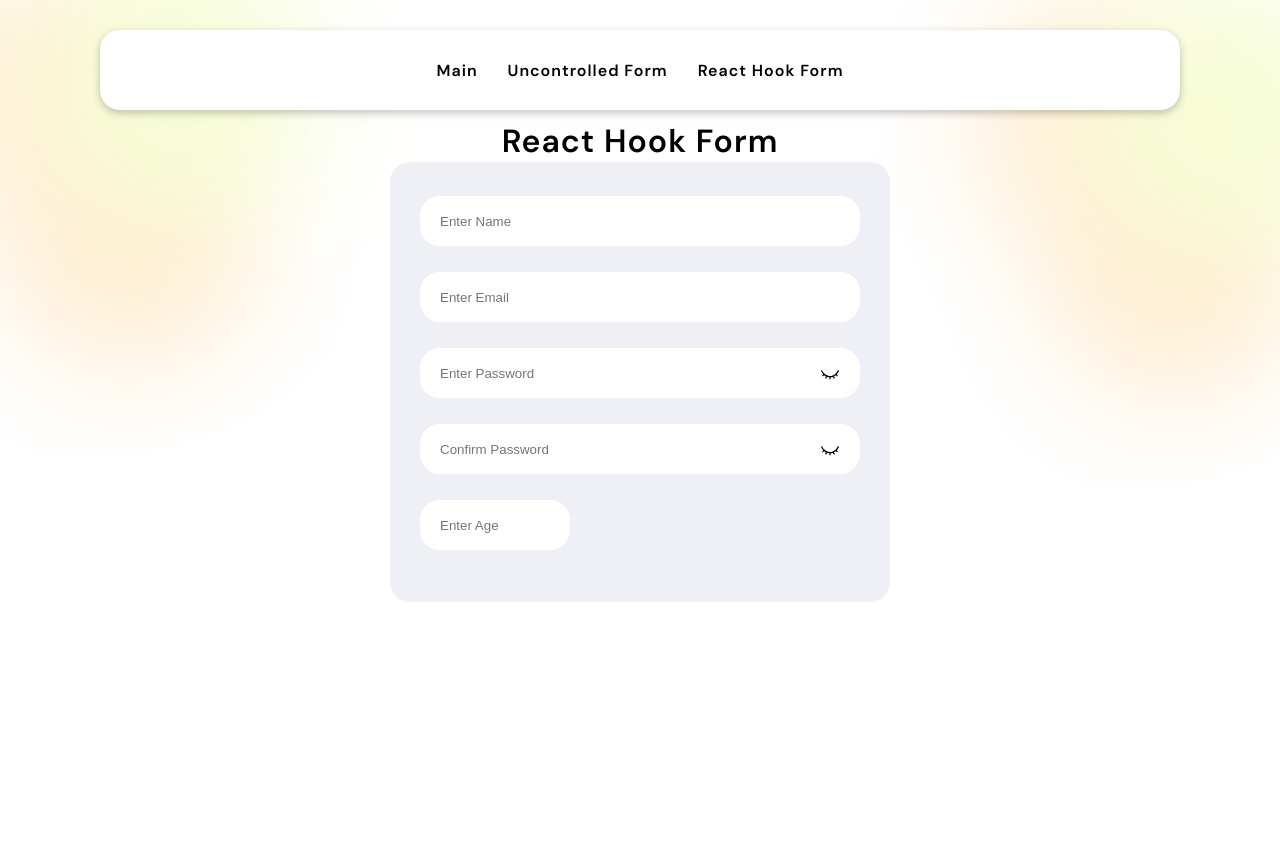
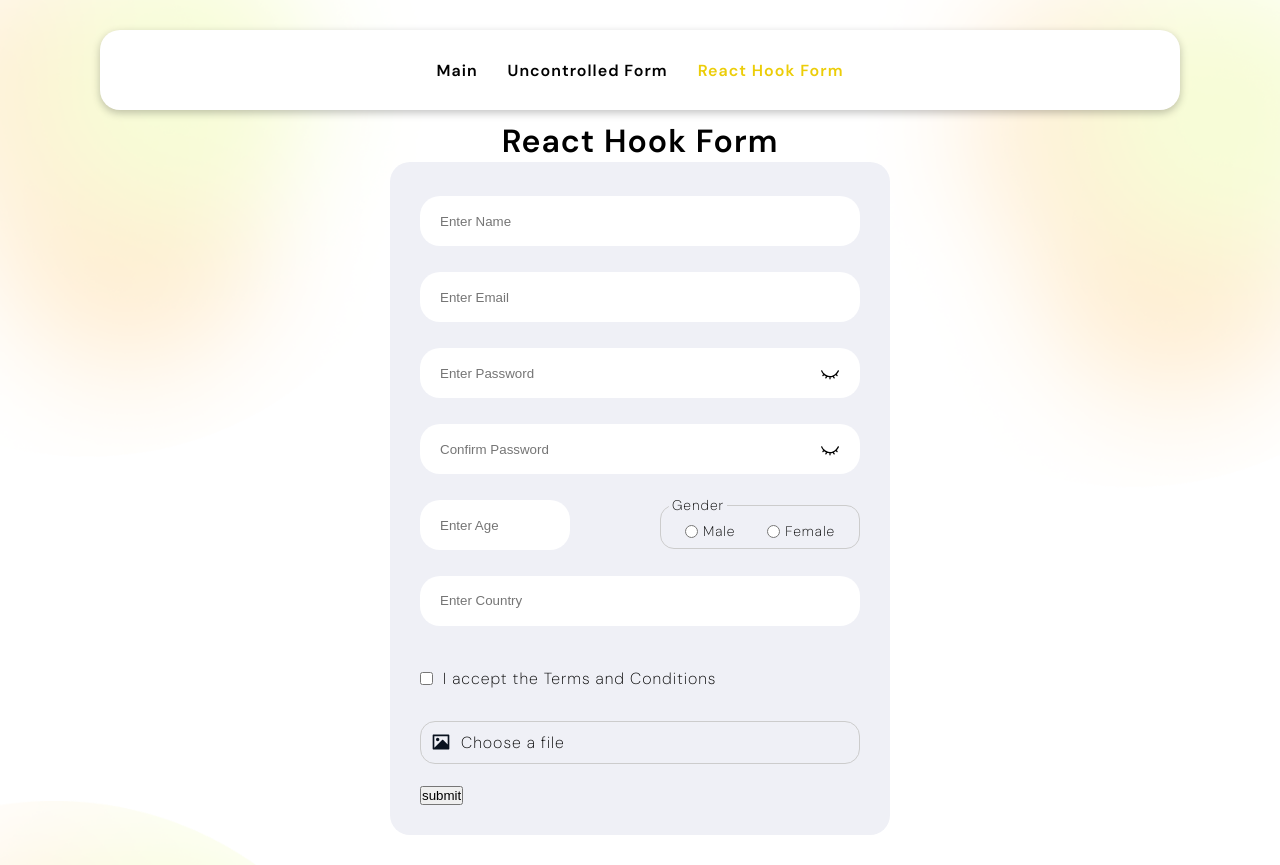
Before and after one commit to ValeriyaGlx/RS-React-Course, a React (Vite) app: page /react-hook-form in a window 1280 px wide. Before the commit the page ends 800 px from the top, so only its background shows below. Built offline with nearby package versions, Linux system fonts and the light colour scheme.

Commit message:
feat: implement redirect and show filled form on the main page

```diff
--- a/src/components/App/App.tsx
+++ b/src/components/App/App.tsx
@@ -10,7 +10,6 @@ const router = createBrowserRouter([
   {
     path: '/',
     element: <Layout />,
-    // errorElement: ,
     children: [
       {
         path: '',
--- /dev/null
+++ b/src/components/pages/MainPage/MainPage.module.css
@@ -0,0 +1,6 @@
+.container {
+  width: 100%;
+  margin-top: 40px;
+  display: flex;
+  justify-content: space-around;
+}
--- a/src/components/pages/MainPage/MainPage.tsx
+++ b/src/components/pages/MainPage/MainPage.tsx
@@ -1,20 +1,38 @@
 import FilledForm from '../../widgets/FilledForm/FilledForm';
 import { useAppSelector } from '../../App/store/hooks';
 
+import styles from './MainPage.module.css';
+
 const MainPage = () => {
-  const uncontrolledForms = useAppSelector(
-    (state) => state.MainPageSlice.uncontrolledForms
+  const { uncontrolledForms, reactHookForms } = useAppSelector(
+    (state) => state.MainPageSlice
   );
 
   return (
     <>
       <h1>Main Page</h1>
-      <section>
-        <h3>Uncontrolled Forms:</h3>
-        {uncontrolledForms.map((form, index) => (
-          <FilledForm key={Math.random()} form={form} index={index} />
-        ))}
-      </section>
+      <div className={styles.container}>
+        <section>
+          {uncontrolledForms.map((form, index) => (
+            <FilledForm
+              key={Math.random()}
+              form={form}
+              index={index}
+              type="Uncontrolled"
+            />
+          ))}
+        </section>
+        <section>
+          {reactHookForms.map((form, index) => (
+            <FilledForm
+              key={Math.random()}
+              form={form}
+              index={index}
+              type="React Hook"
+            />
+          ))}
+        </section>
+      </div>
     </>
   );
 };
--- a/src/components/widgets/FilledForm/FilledForm.tsx
+++ b/src/components/widgets/FilledForm/FilledForm.tsx
@@ -1,6 +1,6 @@
 import { FC, useEffect, useState } from 'react';
 
-import { fillFormState } from '../../../types/types';
+import { fillFormState, ImageInfoType } from '../../../types/types';
 
 import styles from './FilledForm.module.css';
 import fromTheCapitalLetter from './utils/FromTheCapitalLetter';
@@ -8,9 +8,10 @@ import fromTheCapitalLetter from './utils/FromTheCapitalLetter';
 type FilledFormType = {
   form: fillFormState;
   index: number;
+  type: string;
 };
 
-const FilledForm: FC<FilledFormType> = ({ form, index }) => {
+const FilledForm: FC<FilledFormType> = ({ form, index, type }) => {
   const [fillForm, setFillForm] = useState(form);
 
   useEffect(() => setFillForm(form), []);
@@ -25,8 +26,14 @@ const FilledForm: FC<FilledFormType> = ({ form, index }) => {
 
   return (
     <form className={styles.form}>
-      <h3 className={styles.inner}>Form #{index + 1}</h3>
-      <img className={styles.image} src={image.base64 ?? ''} alt="uploaded" />
+      <h3 className={styles.inner}>
+        {type} Form #{index + 1}
+      </h3>
+      <img
+        className={styles.image}
+        src={(image as ImageInfoType).base64 ?? (image as string) ?? ''}
+        alt="uploaded"
+      />
       {formArray.map(
         (property) =>
           !notMappedValues.includes(property.key) && (
--- a/src/components/widgets/Header/Header.module.css
+++ b/src/components/widgets/Header/Header.module.css
@@ -11,3 +11,11 @@
   box-shadow: rgba(0, 0, 0, 0.24) 0px 3px 8px;
   border-radius: 20px;
 }
+
+.active {
+  color: #eccd08;
+}
+
+a:hover {
+  color: #fcda05;
+}
--- a/src/components/widgets/Header/Header.tsx
+++ b/src/components/widgets/Header/Header.tsx
@@ -1,13 +1,31 @@
-import { Link } from 'react-router-dom';
+import { Link, useLocation } from 'react-router-dom';
 
 import styles from './Header.module.css';
 
 const Header = () => {
+  const location = useLocation();
+
   return (
     <header className={styles.header}>
-      <Link to="/">Main</Link>
-      <Link to="/uncontrolled-form">Uncontrolled Form</Link>
-      <Link to="/react-hook-form">React Hook Form</Link>
+      <Link to="/" className={location.pathname === '/' ? styles.active : ''}>
+        Main
+      </Link>
+      <Link
+        to="/uncontrolled-form"
+        className={
+          location.pathname === '/uncontrolled-form' ? styles.active : ''
+        }
+      >
+        Uncontrolled Form
+      </Link>
+      <Link
+        to="/react-hook-form"
+        className={
+          location.pathname === '/react-hook-form' ? styles.active : ''
+        }
+      >
+        React Hook Form
+      </Link>
     </header>
   );
 };
--- a/src/components/widgets/ReactHookFormWidget/ReactHookFormWidget.tsx
+++ b/src/components/widgets/ReactHookFormWidget/ReactHookFormWidget.tsx
@@ -1,21 +1,45 @@
 import { useForm, UseFormRegister } from 'react-hook-form';
 import { yupResolver } from '@hookform/resolvers/yup';
+import { ChangeEvent, useState } from 'react';
+import { useNavigate } from 'react-router-dom';
 
 import { INPUT_TYPES } from '../../shared/constants/constants';
 import ValidationInput from '../../shared/UI/ValidationInput/ValidationInput';
+import GenderFieldset from '../../shared/UI/GenderFieldset/GenderFieldset';
+import AcceptInput from '../../shared/UI/AccetpInput/AcceptInput';
+import { fillFormState, FormData } from '../../../types/types';
+import CountryDataList from '../../shared/UI/CountryDataList/CountryDataList';
+import { useAppDispatch } from '../../App/store/hooks';
+import { setForm } from '../../pages/MainPage/MainPageSlice';
 
+import validationSchema from './utils/validationSchema';
 import styles from './ReactHookFormWidget.module.css';
-import validationSchema from './utils/validationSchema';
-
-interface FormData {
-  name: string;
-  email: string;
-  password: string | undefined;
-  confirmPassword: string | undefined;
-  age: number;
-}
 
 const ReactHookFormWidget = () => {
+  const dispatch = useAppDispatch();
+  const navigate = useNavigate();
+  const [selectedFileName, setSelectedFileName] = useState('');
+  const [uploadedImage, setUploadedImage] = useState('');
+
+  const handleFileChange = (event: ChangeEvent<HTMLInputElement>) => {
+    const { files } = event.target;
+    const selectedFile = files && files.length > 0 ? files[0] : null;
+
+    if (selectedFile) {
+      setSelectedFileName(selectedFile.name);
+
+      const reader = new FileReader();
+      reader.onloadend = () => {
+        const base64 = reader.result as string;
+        setUploadedImage(base64);
+      };
+
+      reader.readAsDataURL(selectedFile);
+    } else {
+      setSelectedFileName('');
+    }
+  };
+
   const {
     register,
     handleSubmit,
@@ -26,10 +50,17 @@ const ReactHookFormWidget = () => {
     mode: 'onBlur',
   });
 
-  const onSubmit = () => {
-    console.log('submit');
-
+  const onSubmit = (data: FormData | fillFormState) => {
+    const fillForm = { ...data };
+    fillForm.image = uploadedImage;
+    dispatch(
+      setForm({
+        formName: 'reactHookForms',
+        newForm: fillForm as fillFormState,
+      })
+    );
     reset();
+    navigate('/');
   };
 
   return (
@@ -45,6 +76,43 @@ const ReactHookFormWidget = () => {
           inputName={inputName}
         />
       ))}
+      <GenderFieldset
+        onGenderChange={null}
+        register={register as UseFormRegister<FormData>}
+        errorMessage={errors.gender?.message}
+      />
+      <div className={styles.container}>
+        <input
+          {...register('country')}
+          placeholder="Enter Country"
+          className={styles.input}
+          type="text"
+          id="country"
+          list="countryList"
+        />
+        <div className={styles.error}>{errors.country?.message}</div>
+        <CountryDataList />
+      </div>
+      <AcceptInput
+        handleAcceptChange={null}
+        errorMessage={errors.accept?.message}
+        register={register as UseFormRegister<FormData>}
+      />
+      <div className={styles.fileInputContainer}>
+        <input
+          {...register('image')}
+          className={styles.fileInput}
+          type="file"
+          accept="image/png, image/jpeg"
+          onChange={handleFileChange}
+          id="fileInput"
+        />
+        <label htmlFor="fileInput" className={styles.fileInputLabel}>
+          {selectedFileName || 'Choose a file'}
+        </label>
+        <div className={styles.error}>{errors.image?.message}</div>
+      </div>
+      <input type="submit" value="submit" />
     </form>
   );
 };
--- a/src/components/widgets/UncontrollesFormWidget/hooks/useSubmitForm.tsx
+++ b/src/components/widgets/UncontrollesFormWidget/hooks/useSubmitForm.tsx
@@ -2,11 +2,16 @@ import createFillForm from '../utils/createFillForm';
 import { setForm } from '../../../pages/MainPage/MainPageSlice';
 import { resetState } from '../UncontrolledFormWidgetSlice';
 import { AppDispatch } from '../../../App/store/store';
-import { FormState } from '../../../../types/types';
+import { fillFormState, FormState } from '../../../../types/types';
 
 const useSubmitForm = (dispatch: AppDispatch, formState: FormState) => {
   const fillForm = createFillForm(formState);
-  dispatch(setForm({ formName: 'uncontrolledForms', newForm: fillForm }));
+  dispatch(
+    setForm({
+      formName: 'uncontrolledForms',
+      newForm: fillForm as fillFormState,
+    })
+  );
   dispatch(resetState());
 };
 
--- a/src/components/widgets/UncontrollesFormWidget/utils/createFillForm.ts
+++ b/src/components/widgets/UncontrollesFormWidget/utils/createFillForm.ts
@@ -1,12 +1,12 @@
-import { fillFormState, FormState } from '../../../../types/types';
+import { filledForm, FormState } from '../../../../types/types';
 
 const createFillForm = (form: FormState) => {
-  const newForm: fillFormState = Object.keys(form).reduce(
-    (result: fillFormState, key) => {
+  const newForm: filledForm = Object.keys(form).reduce(
+    (result: filledForm, key) => {
       result[key] = form[key].value;
       return result;
     },
-    {}
+    {} as filledForm
   );
   return newForm;
 };
```
Also changed, not shown: src/types/types.ts (+15 -11 lines), src/components/widgets/ReactHookFormWidget/ReactHookFormWidgetSlice.ts (deleted).
